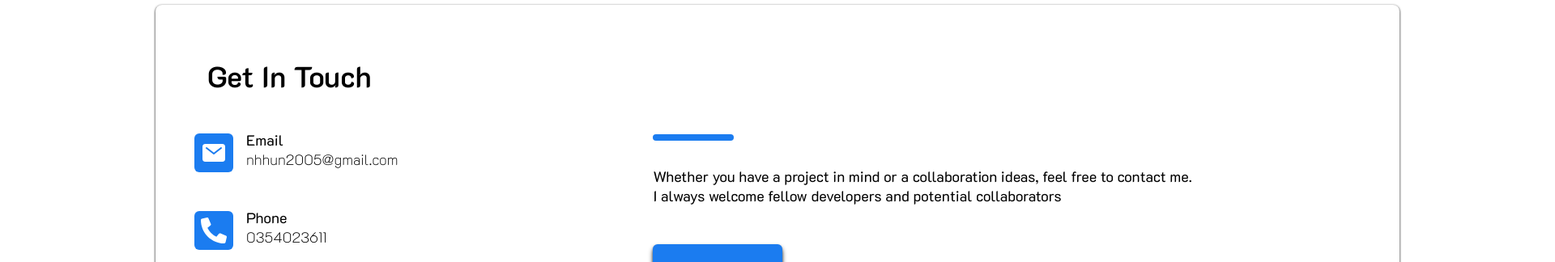
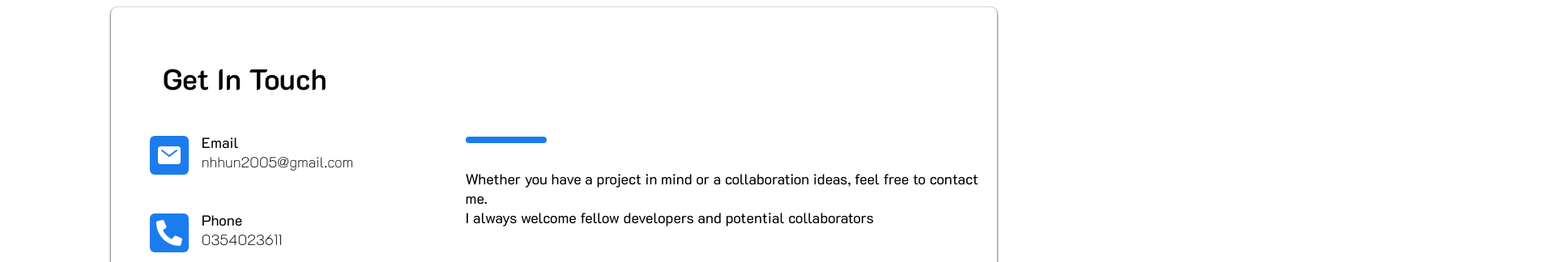
Before and after one commit to nhhun2005/portfolio, a React (Vite) app: page / in a window 1280 px wide. Shown: the part 2636-2960 px from the top of the page at 81% size, 1920 px wide, since content can reach past the window. Built offline with nearby package versions, Linux system fonts and the light colour scheme.

Commit message:
fix margin

```diff
--- a/src/App.jsx
+++ b/src/App.jsx
@@ -19,7 +19,7 @@ export default function App() {
   return (
     <div
       ref={homeRef}
-      className="relative min-w-[1920px] overflow-x-hidden flex flex-col gap-2 pb-18"
+      className="relative min-w-[1368px] overflow-x-hidden flex flex-col gap-2 pb-18"
     >
       <div
         onClick={() => {
@@ -80,14 +80,14 @@ export default function App() {
         </div>
       </div>
 
-      <div className="flex flex-row pb-2 mt-56">
-        <div className="ml-96 mt-8 w-96 h-96 shadow-sm shadow-black  rounded-md overflow-hidden">
+      <div className="flex flex-row pb-2 mt-56 justify-center">
+        <div className="mt-8 w-96 h-96 shadow-sm shadow-black  rounded-md overflow-hidden">
           <img
             className="h-full w-full"
             src="https://cdn.hstatic.net/products/200000462939/10006_1c37674a6c3f4687b65cd9a2fb5c53b5_master.jpg"
           ></img>
         </div>
-        <div className="flex flex-col ml-16">
+        <div className="flex flex-col pl-16">
           <div className="font-semibold  text-[48px] drop-shadow-md drop-shadow-gray-400">
             About <span className="text-[#1B7CF0]">me</span>
           </div>
@@ -163,7 +163,7 @@ export default function App() {
         <div className="text-[48px] font-semibold">
           Featured <span className="text-[#1B7CF0]">Projects</span>
         </div>
-        <div className="w-[90%] flex flex-row mt-8 gap-12 pb-2">
+        <div className="max-w-[90%] flex flex-row mt-8 gap-12 pb-2 mx-auto">
           <ProjectCard
             img=""
             name="QuizCit"
@@ -194,10 +194,10 @@ export default function App() {
         </div>
         <div className="w-[80%] bg-white mx-auto h-120 shadow-sm shadow-black rounded-lg flex flex-row">
           <div className="w-[40%] flex flex-col gap-8">
-            <div className="font-semibold text-[36px] mt-16 ml-16">
+            <div className="font-semibold text-[36px] mt-16 pl-16">
               Get In Touch
             </div>
-            <div className="ml-8 flex flex-row items-center">
+            <div className="pl-8 flex flex-row items-center">
               <MailIcon className="text-[32px] bg-[#1B7CF0] text-[white] p-2 rounded-md mt-4 mx-4"></MailIcon>
               <div className="mt-2 text-[18px]">
                 Email
@@ -205,7 +205,7 @@ export default function App() {
                 <span className="font-thin">nhhun2005@gmail.com</span>
               </div>
             </div>
-            <div className="ml-8 flex flex-row items-center">
+            <div className="pl-8 flex flex-row items-center">
               <PhoneIcon className="text-[32px] bg-[#1B7CF0] text-[white] p-2 rounded-md mt-4 mx-4"></PhoneIcon>
               <div className="mt-2 text-[18px]">
                 Phone
--- a/src/index.css
+++ b/src/index.css
@@ -1,6 +1,7 @@
 @layer theme, base, components, utilities;
 @import "tailwindcss/theme.css" layer(theme) important;
 @import "tailwindcss/utilities.css" layer(utilities) important;
+
 @layer base {
   body {
     @apply mx-0 my-0;
```
